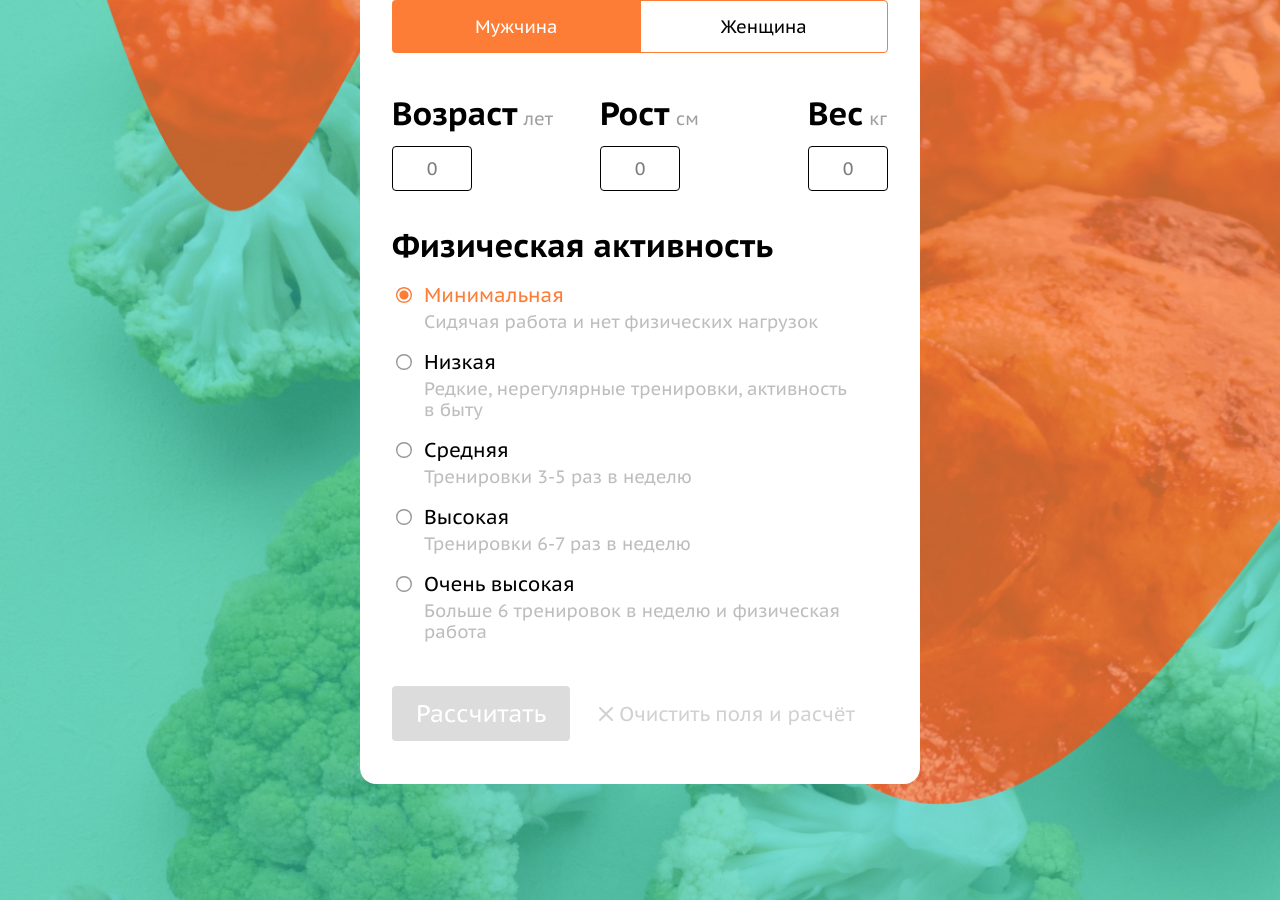
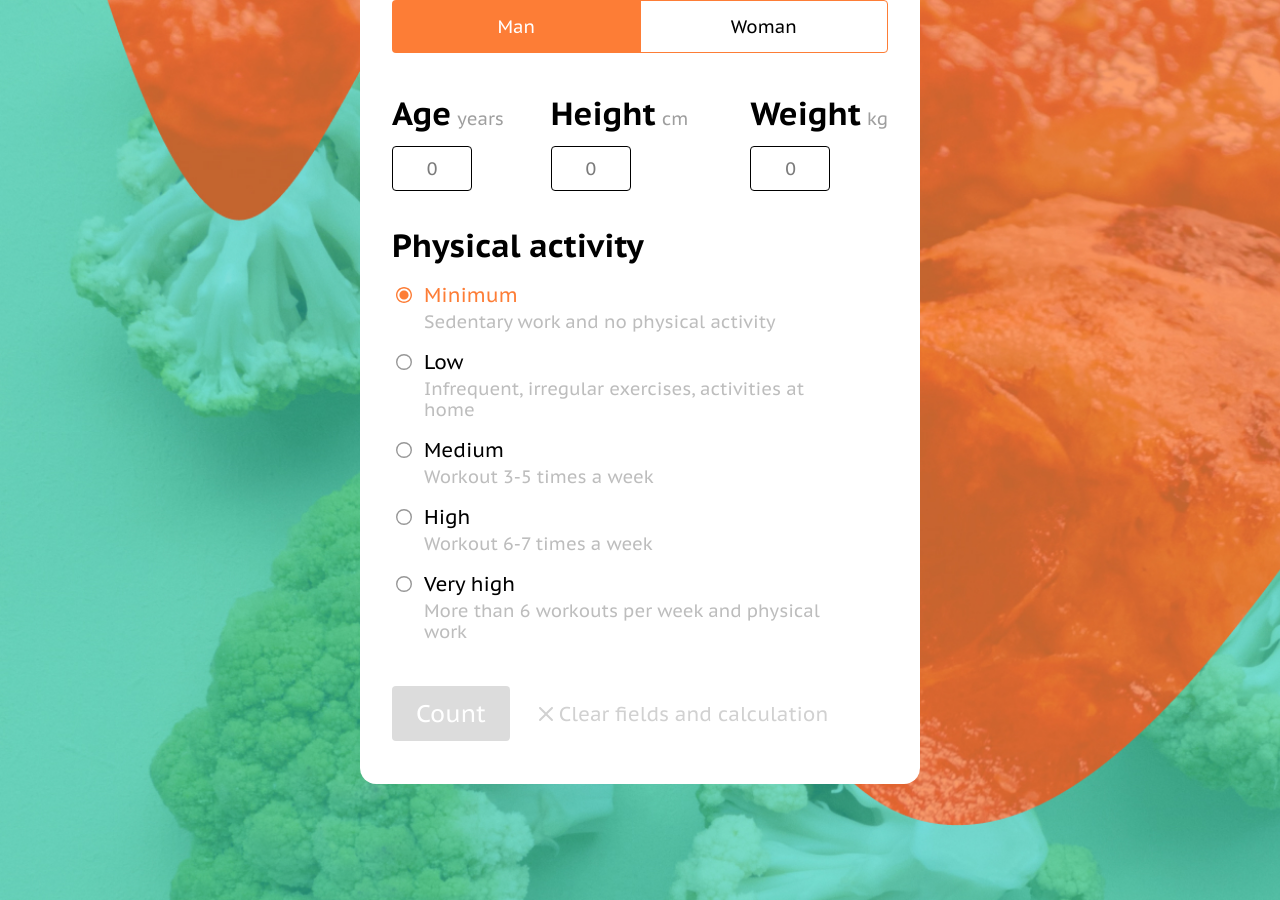
Before and after one commit to Mariugdal/calculator, a plain HTML site: page index.html in a window 1280 px wide. Shown: the part 241-1141 px from the top of the page. Drawn offline with Linux system fonts and the light colour scheme.

Commit message:
Update index.html
Translation

```diff
--- a/index.html
+++ b/index.html
@@ -8,47 +8,47 @@
   <link rel="preload" href="fonts/pt-sans-caption-regular.woff2" as="font" type="font/woff2" crossorigin="anonymous">
   <link rel="stylesheet" href="css/normalize.css">
   <link rel="stylesheet" href="css/style.css">
-  <title>Счётчик калорий</title>
+  <title>Calorie counter </title>
 </head>
 <body class="page">
   <main class="main">
     <div class="container">
       <article class="counter">
         <h1 class="counter__heading heading-main">
-          Счётчик калорий
+          Calorie Calculator
         </h1>
         <form class="counter__form form" name="counter" action="#" method="post">
           <div class="form__item">
             <h2 class="heading">
-              Пол
+              Gender
             </h2>
             <ul class="switcher">
               <li class="switcher__item">
                 <input id="gender-male" name="gender" value="male" type="radio" checked required>
                 <label for="gender-male">
-                  Мужчина
+                  Man
                 </label>
               </li>
               <li class="switcher__item">
                 <input id="gender-female" name="gender" value="female" type="radio" required>
                 <label for="gender-female">
-                  Женщина
+                  Woman
                 </label>
               </li>
             </ul>
           </div>
           <fieldset class="form__item form__parameters" name="parameters">
             <legend class="visually-hidden">
-              Физические параметры
+              Physical parameters
             </legend>
             <div class="inputs-group">
               <div class="input">
                 <div class="input__heading">
                   <label class="heading" for="age">
-                    Возраст
+                    Age
                   </label>
                   <span class="input__heading-unit">
-                    лет
+                    years
                   </span>
                 </div>
                 <div class="input__wrapper">
@@ -58,10 +58,10 @@
               <div class="input">
                 <div class="input__heading">
                   <label class="heading" for="height">
-                    Рост
+                    Height
                   </label>
                   <span class="input__heading-unit">
-                    см
+                    cm
                   </span>
                 </div>
                 <div class="input__wrapper">
@@ -71,10 +71,10 @@
               <div class="input">
                 <div class="input__heading">
                   <label class="heading" for="weight">
-                    Вес
+                    Weight
                   </label>
                   <span class="input__heading-unit">
-                    кг
+                    kg
                   </span>
                 </div>
                 <div class="input__wrapper">
@@ -85,107 +85,107 @@
           </fieldset>
           <fieldset class="form__item">
             <legend class="heading">
-              Физическая активность
+              Physical activity
             </legend>
             <ul class="radios-group">
               <li class="radio">
                 <div class="radio__wrapper">
                   <input id="activity-minimal" name="activity" value="min" type="radio" checked required>
                   <label for="activity-minimal">
-                    Минимальная
+                    Minimum
                   </label>
                 </div>
                 <p class="radio__description">
-                  Сидячая работа и нет физических нагрузок
+                  Sedentary work and no physical activity
                 </p>
               </li>
               <li class="radio">
                 <div class="radio__wrapper">
                   <input id="activity-low" name="activity" value="low" type="radio" required>
                   <label for="activity-low">
-                    Низкая
+                    Low
                   </label>
                 </div>
                 <p class="radio__description">
-                  Редкие, нерегулярные тренировки, активность в быту
+                  Infrequent, irregular exercises, activities at home
                 </p>
               </li>
               <li class="radio">
                 <div class="radio__wrapper">
                   <input id="activity-medium" name="activity" value="medium" type="radio" required>
                   <label for="activity-medium">
-                    Средняя
+                    Medium
                   </label>
                 </div>
                 <p class="radio__description">
-                  Тренировки 3-5 раз в неделю
+                  Workout 3-5 times a week
                 </p>
               </li>
               <li class="radio">
                 <div class="radio__wrapper">
                   <input id="activity-high" name="activity" value="high" type="radio" required>
                   <label for="activity-high">
-                    Высокая
+                    High
                   </label>
                 </div>
                 <p class="radio__description">
-                  Тренировки 6-7 раз в неделю
+                  Workout 6-7 times a week
                 </p>
               </li>
               <li class="radio">
                 <div class="radio__wrapper">
                   <input id="activity-maximal" name="activity" value="max" type="radio" required>
                   <label for="activity-maximal">
-                    Очень высокая
+                    Very high
                   </label>
                 </div>
                 <p class="radio__description">
-                  Больше 6 тренировок в неделю и физическая работа
+                  More than 6 workouts per week and physical work
                 </p>
               </li>
             </ul>
           </fieldset>
           <div class="form__submit">
             <button class="form__submit-button button" name="submit" type="submit" disabled>
-              Рассчитать
+              Count
             </button>
             <button class="form__reset-button" name="reset" type="reset" disabled>
               <svg width="24" height="24" viewbox="0 0 24 24" fill="#FD3636" xmlns="http://www.w3.org/2000/svg">
                 <path fill-rule="evenodd" clip-rule="evenodd" d="M13.4143 12.0002L18.7072 6.70725C19.0982 6.31625 19.0982 5.68425 18.7072 5.29325C18.3162 4.90225 17.6842 4.90225 17.2933 5.29325L12.0002 10.5862L6.70725 5.29325C6.31625 4.90225 5.68425 4.90225 5.29325 5.29325C4.90225 5.68425 4.90225 6.31625 5.29325 6.70725L10.5862 12.0002L5.29325 17.2933C4.90225 17.6842 4.90225 18.3162 5.29325 18.7072C5.48825 18.9022 5.74425 19.0002 6.00025 19.0002C6.25625 19.0002 6.51225 18.9022 6.70725 18.7072L12.0002 13.4143L17.2933 18.7072C17.4882 18.9022 17.7443 19.0002 18.0002 19.0002C18.2562 19.0002 18.5122 18.9022 18.7072 18.7072C19.0982 18.3162 19.0982 17.6842 18.7072 17.2933L13.4143 12.0002Z"/>
               </svg>
               <span>
-                Очистить поля и расчёт
+                Clear fields and calculation
               </span>
             </button>
           </div>
         </form>
         <section class="counter__result counter__result--hidden">
           <h2 class="heading">
-            Ваша норма калорий
+            Your calorie intake
           </h2>
           <ul class="counter__result-list">
             <li class="counter__result-item">
               <h3>
-                <span id="calories-norm">3 800</span> ккал
+                <span id="calories-norm">3 800</span> calories
               </h3>
               <p>
-                поддержание веса
+                weight maintenance
               </p>
             </li>
             <li class="counter__result-item">
               <h3>
-                <span id="calories-minimal">3 300</span> ккал
+                <span id="calories-minimal">3 300</span> calories
               </h3>
               <p>
-                снижение веса
+                weight loss
               </p>
             </li>
             <li class="counter__result-item">
               <h3>
-                <span id="calories-maximal">4 000</span> ккал
+                <span id="calories-maximal">4 000</span> calories
               </h3>
               <p>
-                набор веса
+                weight gain
               </p>
             </li>
           </ul>
```
